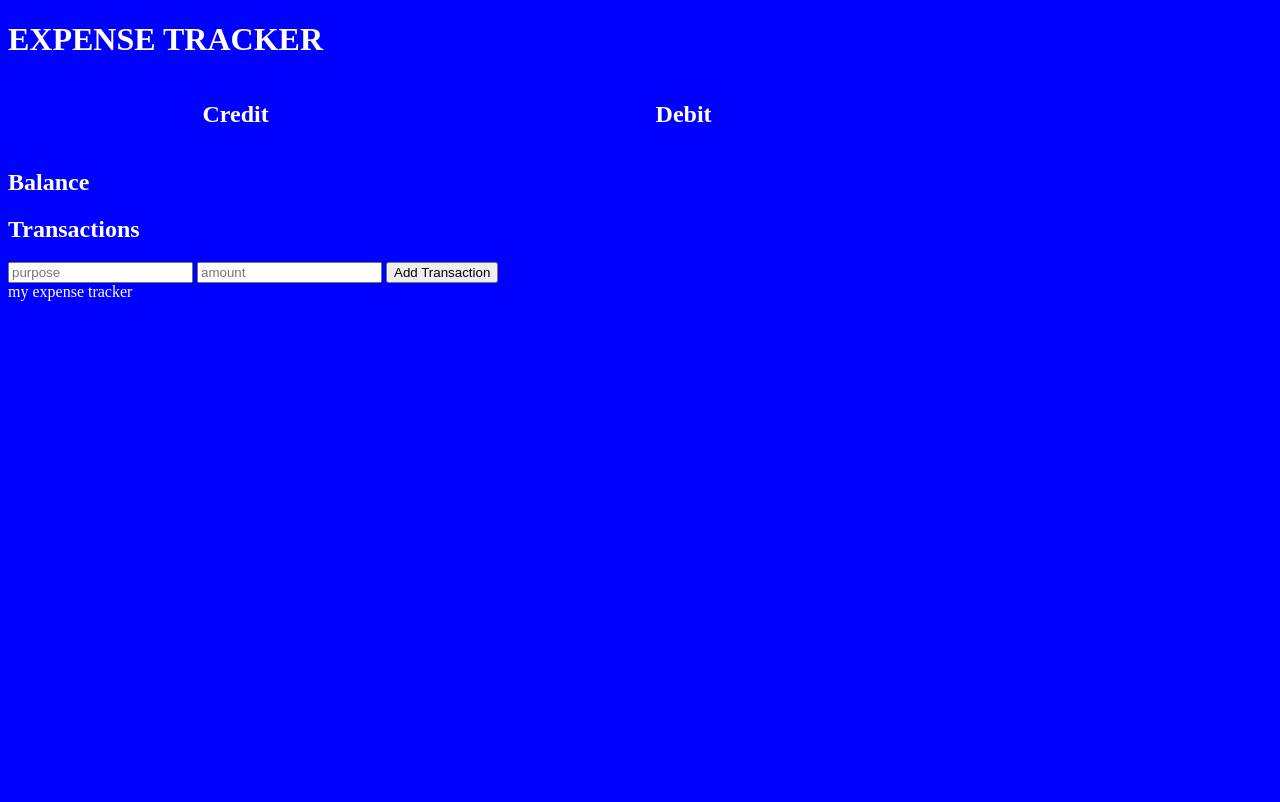
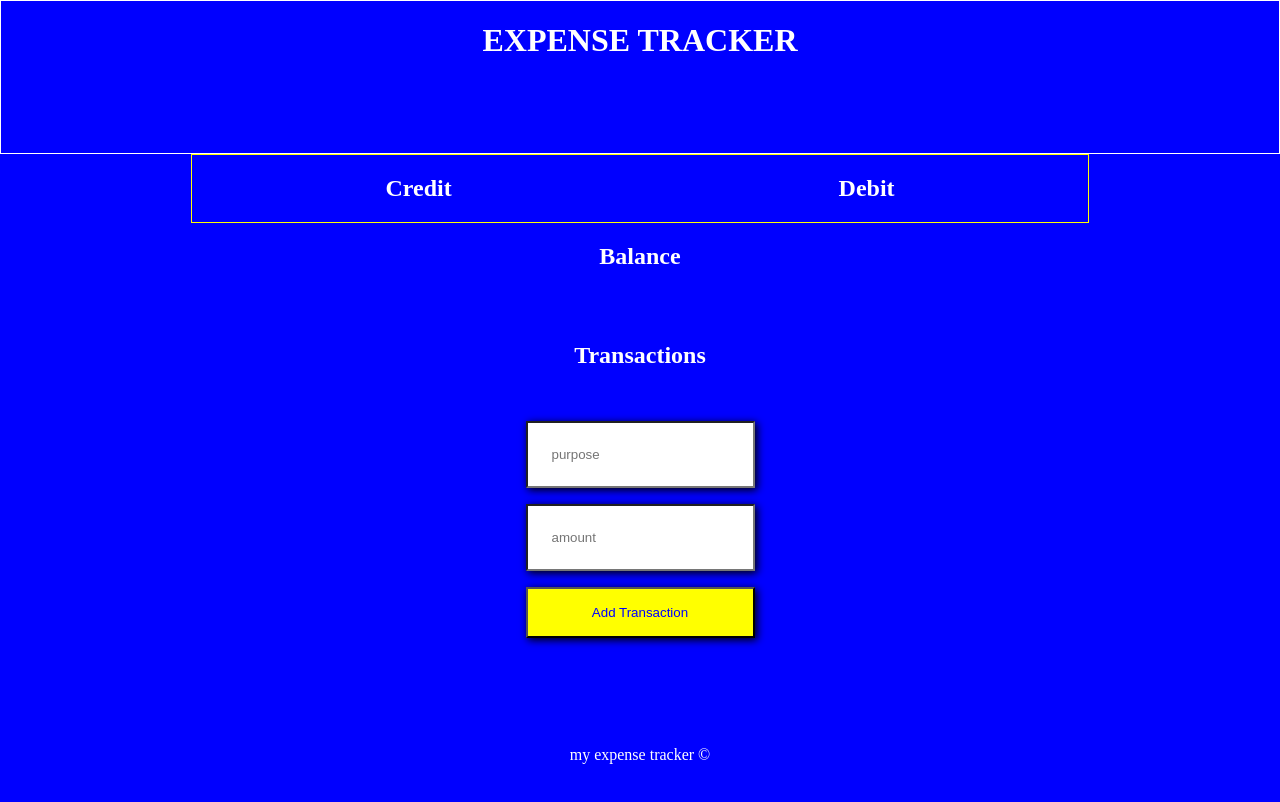
Before and after one commit to Stevepurpose/my-expenses, a plain HTML site: page public/index.html in a window 1280 px wide. Drawn offline with Linux system fonts and the light colour scheme.

Commit message:
made major changes to css file

```diff
--- a/public/index.html
+++ b/public/index.html
@@ -48,7 +48,7 @@
     </main>
 
     <footer>
-   my expense tracker
+   my expense tracker &copy;
     </footer>
 </body>
 <script src="script.js"></script>
--- a/public/style.css
+++ b/public/style.css
@@ -1,18 +1,70 @@
 body{
+    display: grid;
+    grid-template-rows: 255 65% 10%;
     width: 100vw;
     height: 100vh;
+    margin:0;
     background-color: blue;
     color: white;
+
 }
 
+header{
+    display: grid;
+    border:1px solid white;
+    justify-items: center;
+
+}
 
 .cash_flow{
     display: flex;
-    border: 1px solid blue;
+    border: 1px solid yellow;
     justify-content: space-around;
     width: 70%;
+    margin: auto;
 }
 
 .credit_case .debit_case{
     display: flex;
 }
+
+.balance{
+display: grid;
+   margin: auto;
+   justify-content: center;
+}
+
+.transactions{
+    display: grid;
+    margin: auto;
+    justify-content: center;
+}
+
+.record_transaction{
+    display: grid;
+    margin: auto;
+    justify-content: center;
+}
+
+input{
+    margin-bottom:1rem;
+    padding: 1.5rem;
+    color: red;
+    box-shadow: 0.1rem 0.1rem 0.5rem  black;
+}
+
+
+button{
+    background-color: yellow;
+    color: blue;
+    padding: 1rem 1rem;
+    box-shadow: 0.1rem 0.1rem 0.5rem  black;
+
+}
+
+footer{
+
+    display: grid;
+    margin: auto;
+    justify-content: center;
+}
```
